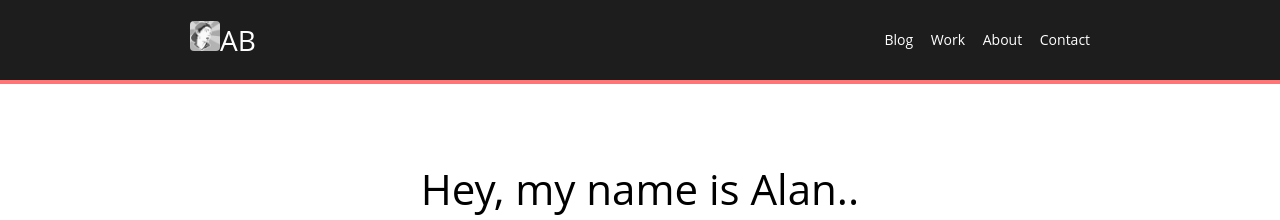
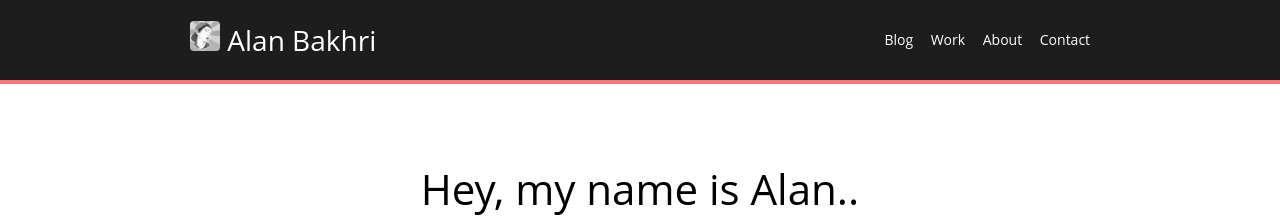
Before and after one commit to alanbakhri/alanbakhri.github.io, a Jekyll site: the page built from index.html, in a window 1280 px wide. Shown: the top 220 px of the page. Built offline with Jekyll 4.4.1, drawn with Linux system fonts in a browser that asks for light colours.

Commit message:
change brand name

```diff
--- a/_config.yml
+++ b/_config.yml
@@ -7,7 +7,7 @@ author:
   avatar: avatar.png
 
 brand:
-  name: AB
+  name: Alan Bakhri
   path: /images
 
 description: My personal website and info about me
--- a/_layouts/default.html
+++ b/_layouts/default.html
@@ -13,7 +13,7 @@
       <div class="container">
         <section class="brand">
           <div class="box">
-            <h1><a href="{{ site.url }}/"><img src="{{ site.brand.path }}/{{ site.author.avatar }}" alt="">{{ site.brand.name }}</a></h1>
+            <h1><a href="{{ site.url }}/"><img src="{{ site.brand.path }}/{{ site.author.avatar }}" alt=""> {{ site.brand.name }}</a></h1>
           </div>
         </section>
         <nav class="nav nav__header">
```
